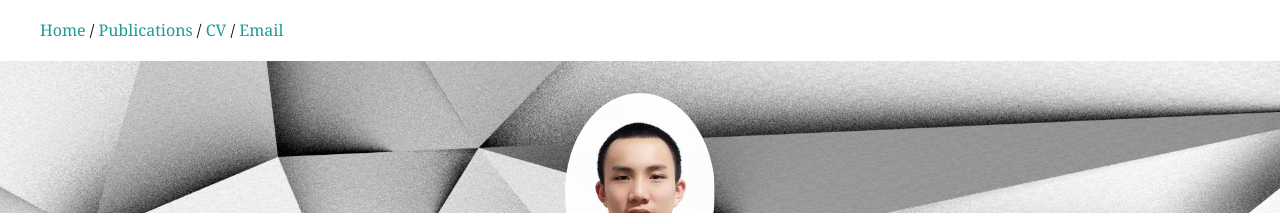
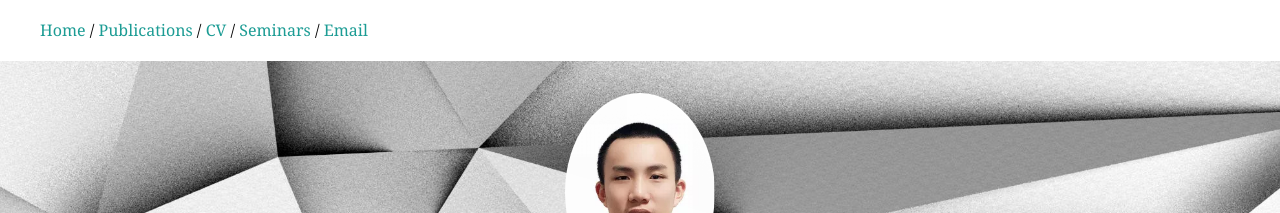
Before and after one commit to XiaoweiYEXavier/XiaoweiYEXavier.github.io, a Jekyll site: the page built from index.html, in a window 1280 px wide. Shown: the top 213 px of the page. Built offline with Jekyll 4.4.1, drawn with Linux system fonts in a browser that asks for light colours; some web fonts are replaced.

Commit message:
Update default.html

```diff
--- a/_layouts/default.html
+++ b/_layouts/default.html
@@ -10,6 +10,7 @@
 	<a href="/">Home</a> /
 	<a href="/Publications">Publications</a> /
 	<a href="/CV">CV</a> /
+        <a href="/Seminars">Seminars</a> /
 	<a href="mailto:xiaowei.ye@polytechnique.edu">Email</a>
 	</ul>
 			<div class="container">
```
